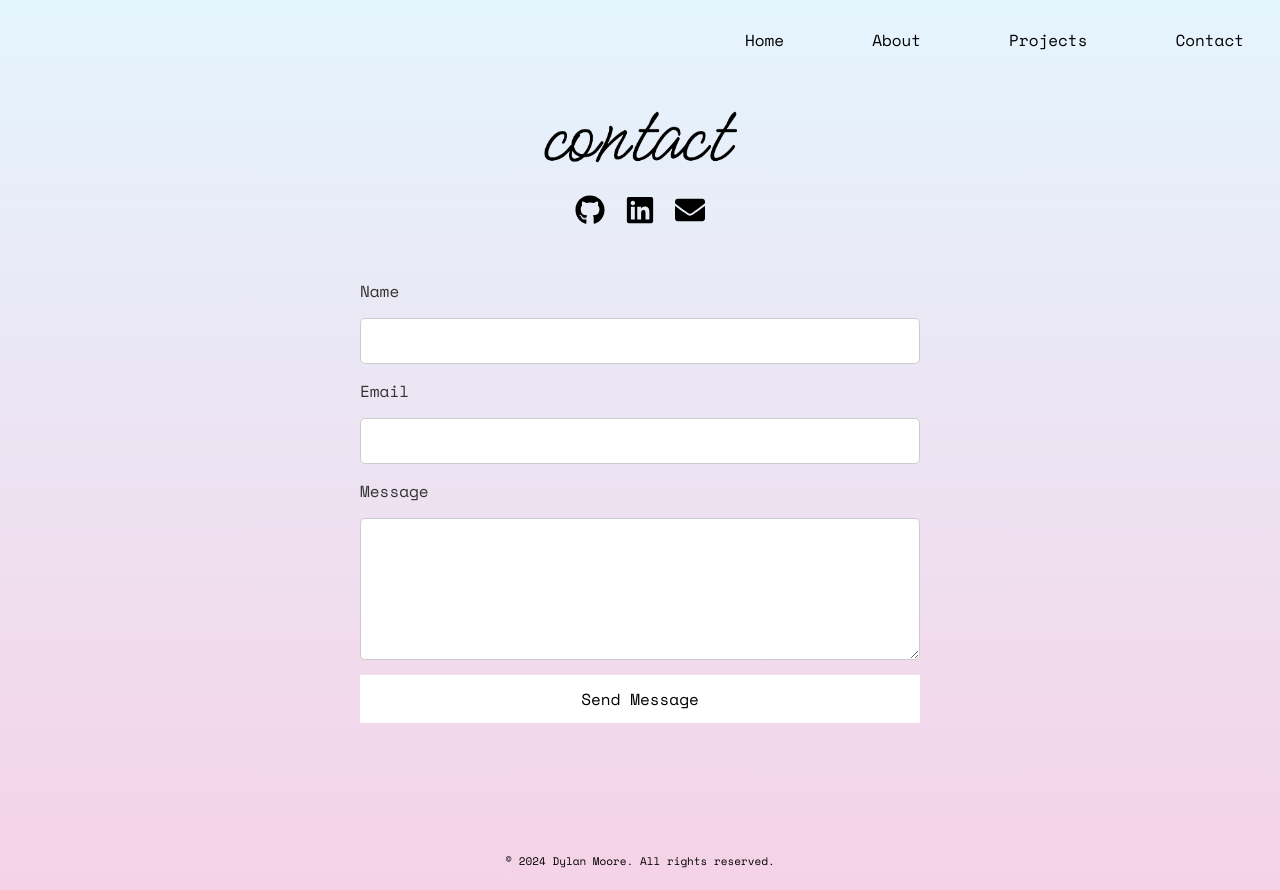
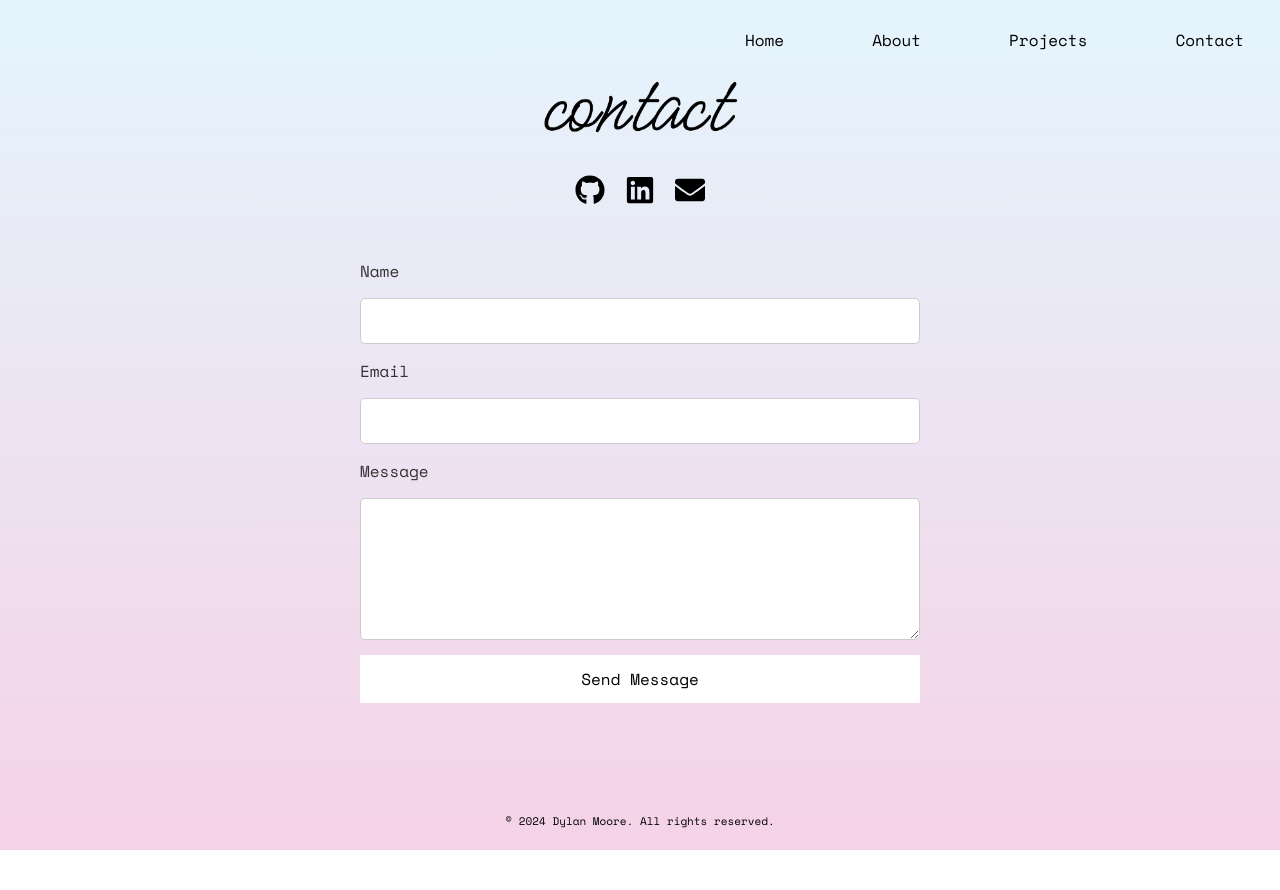
Before and after one commit to dylankmoore/portfolio, a Next.js app: page /contact in a window 1280 px wide. After the commit the page ends 850 px from the top, so only its background shows below. Built offline with nearby package versions, Linux system fonts and the light colour scheme.

Commit message:
spacing edit

```diff
--- a/components/ContactCard.js
+++ b/components/ContactCard.js
@@ -29,7 +29,7 @@ const ContactSection = () => {
       ref={sectionRef}
       className="contact-section"
       style={{
-        padding: '40px 20px',
+        padding: '20px 20px',
         position: 'relative',
         zIndex: 2,
         textAlign: 'center',
@@ -45,7 +45,7 @@ const ContactSection = () => {
             transition={{ duration: 0.8, ease: 'easeOut' }}
           >
             {/* Header */}
-            <div style={{ marginBottom: '30px' }}>
+            <div style={{ width: 'fit-content', margin: '-10px auto 40px' }}>
               <img
                 src="/contact.png"
                 alt="Contact Header"
--- a/pages/contact.js
+++ b/pages/contact.js
@@ -3,7 +3,7 @@ import ContactCard from '../components/ContactCard';
 import Footer from '../components/FooterCard';
 
 const Contact = () => (
-  <div style={{ display: 'flex', flexDirection: 'column', minHeight: '100vh' }}>
+  <div style={{ display: 'flex', flexDirection: 'column' }}>
     <main style={{ flex: 1, padding: '70px 0' }}>
       <ContactCard />
     </main>
```
